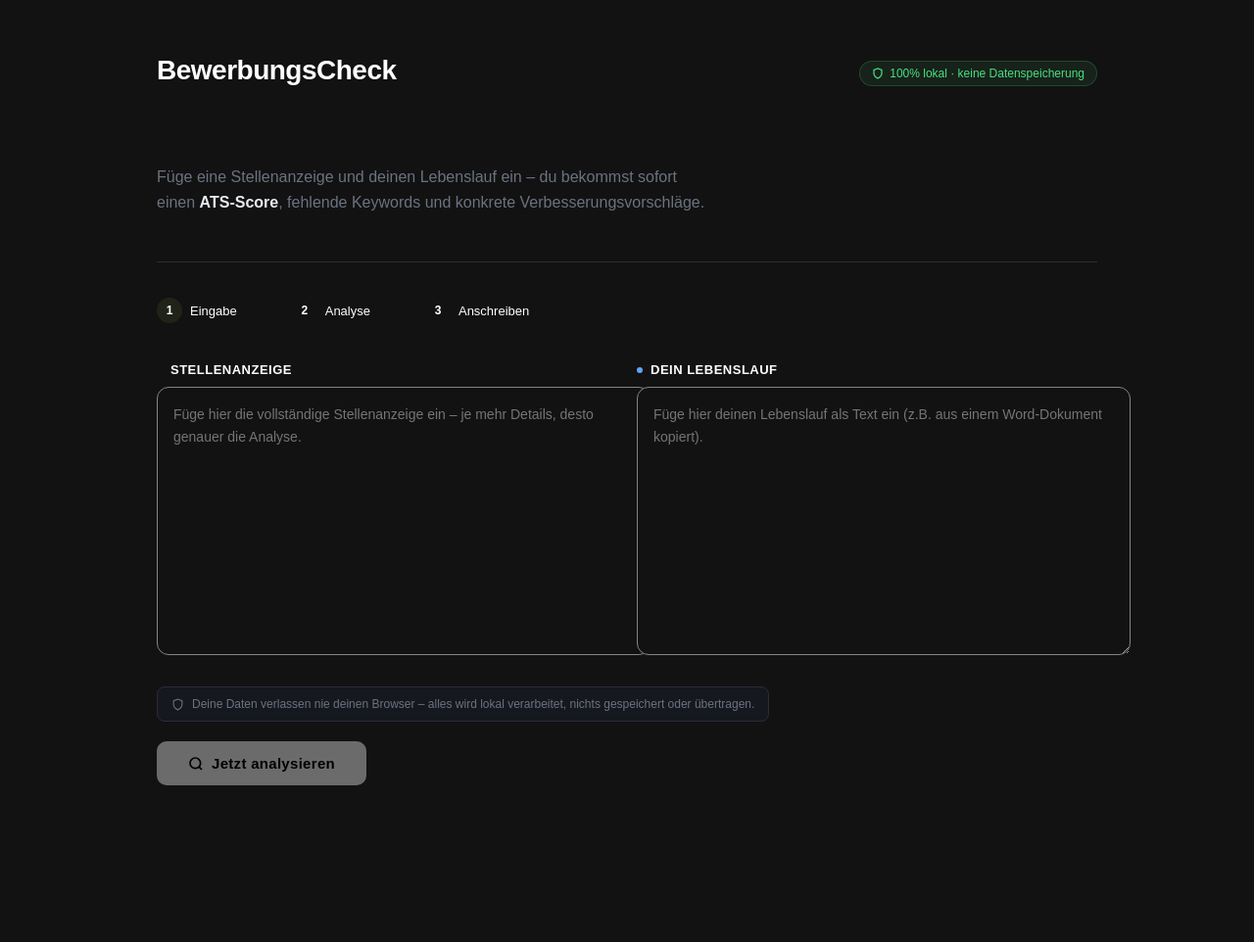
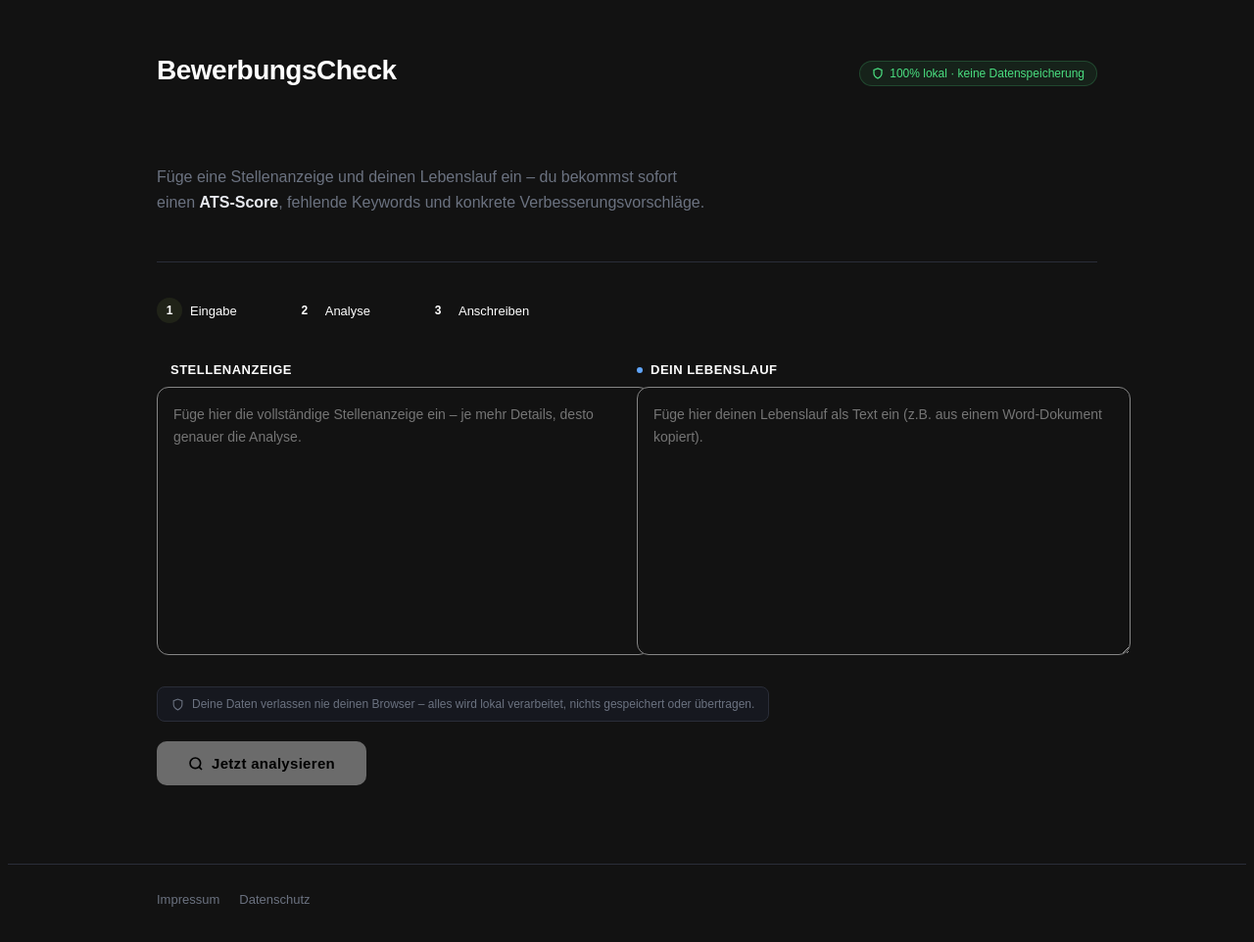
Before and after one commit to wirsig/bewerbungscheck, a plain HTML site: page index.html in a window 1280 px wide. Shown: the whole page at 98% size. Before the commit the page ends 816 px from the top, so only its background shows below. Drawn offline with Linux system fonts and the light colour scheme.

Commit message:
Add footer with links to Impressum and Datenschutz

```diff
--- a/index.html
+++ b/index.html
@@ -945,5 +945,13 @@ function resetAll() {
 }
 </script>
 
+<footer style="border-top:1px solid var(--border); margin-top:80px; padding:28px 0;">
+  <div class="container" style="display:flex; justify-content:space-between; align-items:center; flex-wrap:wrap; gap:12px;">
+    <div style="display:flex; gap:20px;">
+      <a href="impressum.html" style="font-size:13px; color:var(--muted); text-decoration:none;" onmouseover="this.style.color='var(--text)'" onmouseout="this.style.color='var(--muted)'">Impressum</a>
+      <a href="datenschutz.html" style="font-size:13px; color:var(--muted); text-decoration:none;" onmouseover="this.style.color='var(--text)'" onmouseout="this.style.color='var(--muted)'">Datenschutz</a>
+    </div>
+  </div>
+</footer>
 </body>
 </html>
```
